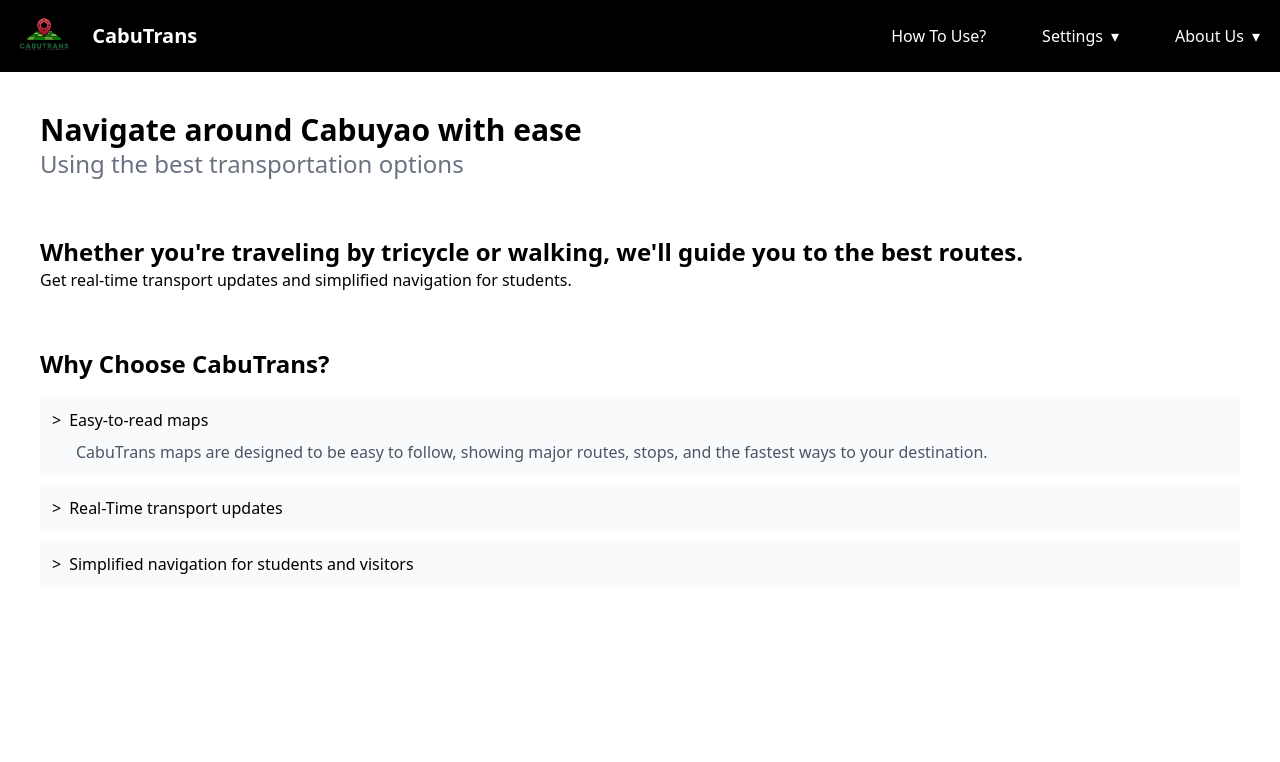
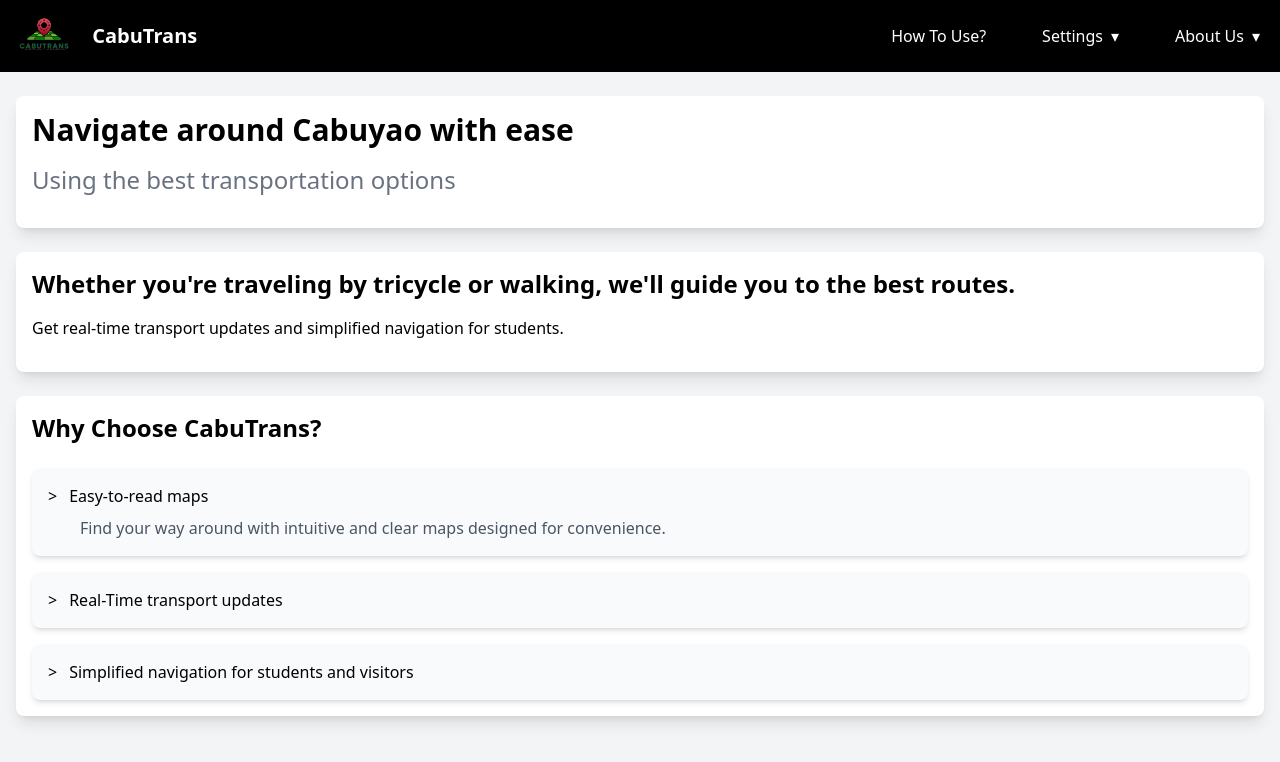
Before and after one commit to tortangChris/CabTrans-WebApp, a React (Vite) app: page /home in a window 1280 px wide. Both pictures are taken after a click on the button "> Easy-to-read maps". Shown: the top 762 px of the page. Built offline with nearby package versions, Linux system fonts and the light colour scheme.

Commit message:
Add cards for different content

```diff
--- a/src/Pages/HomePage.jsx
+++ b/src/Pages/HomePage.jsx
@@ -8,75 +8,74 @@
   };
 
   return (
-    <div className="p-6">
-      <div className="container p-4 mx-auto bg-white mb-6">
-        <h1 className="text-3xl font-bold">
+    <div className="bg-gray-100 min-h-screen px-4 py-6">
+      <div className="container p-4 mx-auto bg-white shadow-lg rounded-lg mb-6">
+        <h1 className="text-3xl font-bold mb-4">
           Navigate around Cabuyao with ease
         </h1>
-        <h1 className="text-2xl text-gray-500">
+        <h1 className="text-2xl text-gray-500 mb-4">
           Using the best transportation options
         </h1>
       </div>
 
-      <div className="container p-4 mx-auto bg-white mb-6">
-        <h1 className="text-2xl font-bold">
+      <div className="container p-4 mx-auto bg-white shadow-lg rounded-lg mb-6">
+        <h1 className="text-2xl font-bold mb-4">
           Whether you're traveling by tricycle or walking, we'll guide you to
           the best routes.
         </h1>
-        <h1>
+        <h1 className="mb-4">
           Get real-time transport updates and simplified navigation for
           students.
         </h1>
       </div>
 
-      <div className="container p-4 mx-auto bg-white">
-        <h1 className="text-2xl font-bold">Why Choose CabuTrans?</h1>
-        <div className="mt-4">
-          <div className="bg-gray-50 p-3 mb-2">
+      <div className="container p-4 mx-auto bg-white shadow-lg rounded-lg">
+        <h1 className="text-2xl font-bold mb-4">Why Choose CabuTrans?</h1>
+        <div className="mt-6">
+          <div className="bg-gray-50 p-4 rounded-lg mb-4 shadow-md">
             <button
               className="flex items-center text-left w-full"
               onClick={() => toggleDropdown("maps")}
             >
-              <span className="mr-2">&gt;</span>
+              <span className="mr-3">&gt;</span>
               Easy-to-read maps
             </button>
             {activeDropdown === "maps" && (
-              <p className="ml-6 text-gray-600 mt-2">
-                CabuTrans maps are designed to be easy to follow, showing major
-                routes, stops, and the fastest ways to your destination.
+              <p className="ml-8 text-gray-600 mt-2">
+                Find your way around with intuitive and clear maps designed for
+                convenience.
               </p>
             )}
           </div>
 
-          <div className="bg-gray-50 p-3 mb-2">
+          <div className="bg-gray-50 p-4 rounded-lg mb-4 shadow-md">
             <button
               className="flex items-center text-left w-full"
               onClick={() => toggleDropdown("updates")}
             >
-              <span className="mr-2">&gt;</span>
+              <span className="mr-3">&gt;</span>
               Real-Time transport updates
             </button>
             {activeDropdown === "updates" && (
-              <p className="ml-6 text-gray-600 mt-2">
-                Get live updates about public transport in your area, including
-                estimated arrival times and real-time status of trips.
+              <p className="ml-8 text-gray-600 mt-2">
+                Stay updated with live transport schedules and delays to save
+                time.
               </p>
             )}
           </div>
 
-          <div className="bg-gray-50 p-3">
+          <div className="bg-gray-50 p-4 rounded-lg shadow-md">
             <button
               className="flex items-center text-left w-full"
               onClick={() => toggleDropdown("navigation")}
             >
-              <span className="mr-2">&gt;</span>
+              <span className="mr-3">&gt;</span>
               Simplified navigation for students and visitors
             </button>
             {activeDropdown === "navigation" && (
-              <p className="ml-6 text-gray-600 mt-2">
-                We’ve made navigation easier for students and visitors, with
-                specific routes and directions to help you get to schools or
-                tourist spots with ease.
+              <p className="ml-8 text-gray-600 mt-2">
+                Get step-by-step guidance tailored for students and first-time
+                visitors.
               </p>
             )}
           </div>
```
